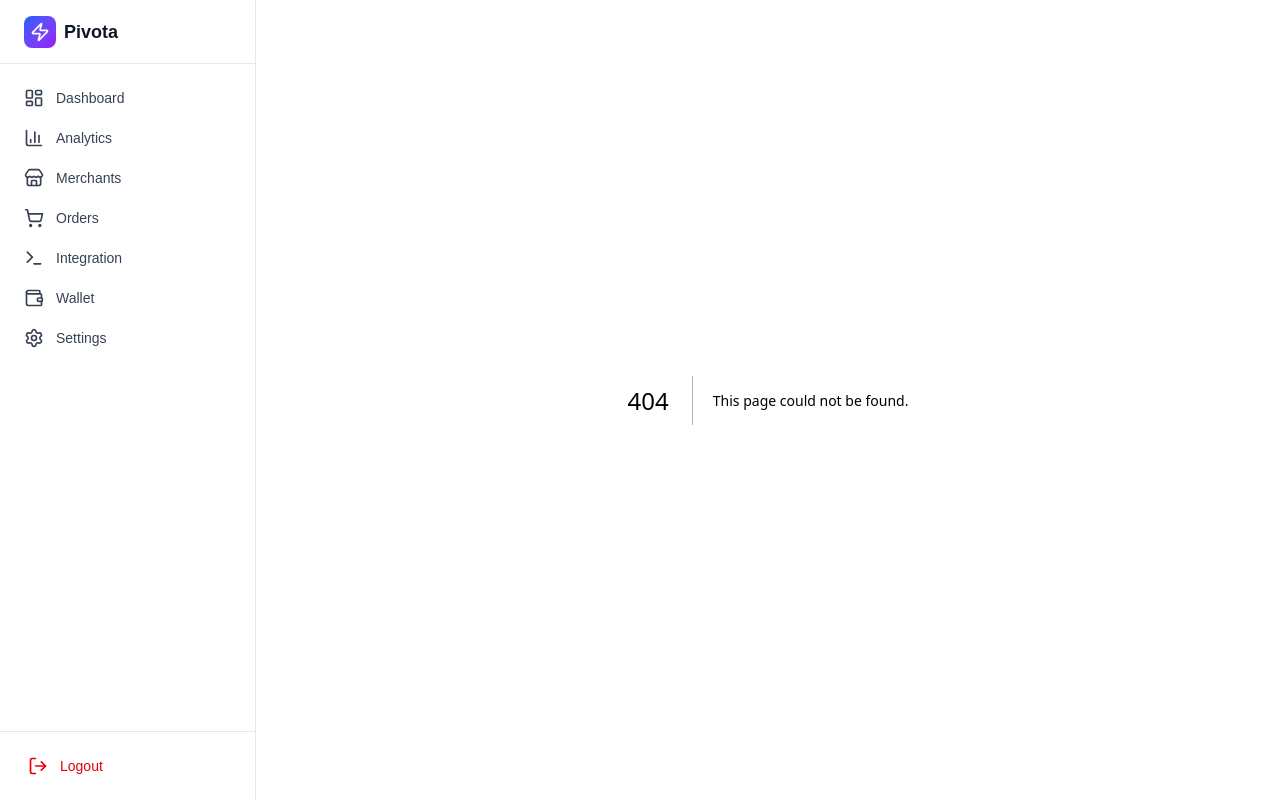
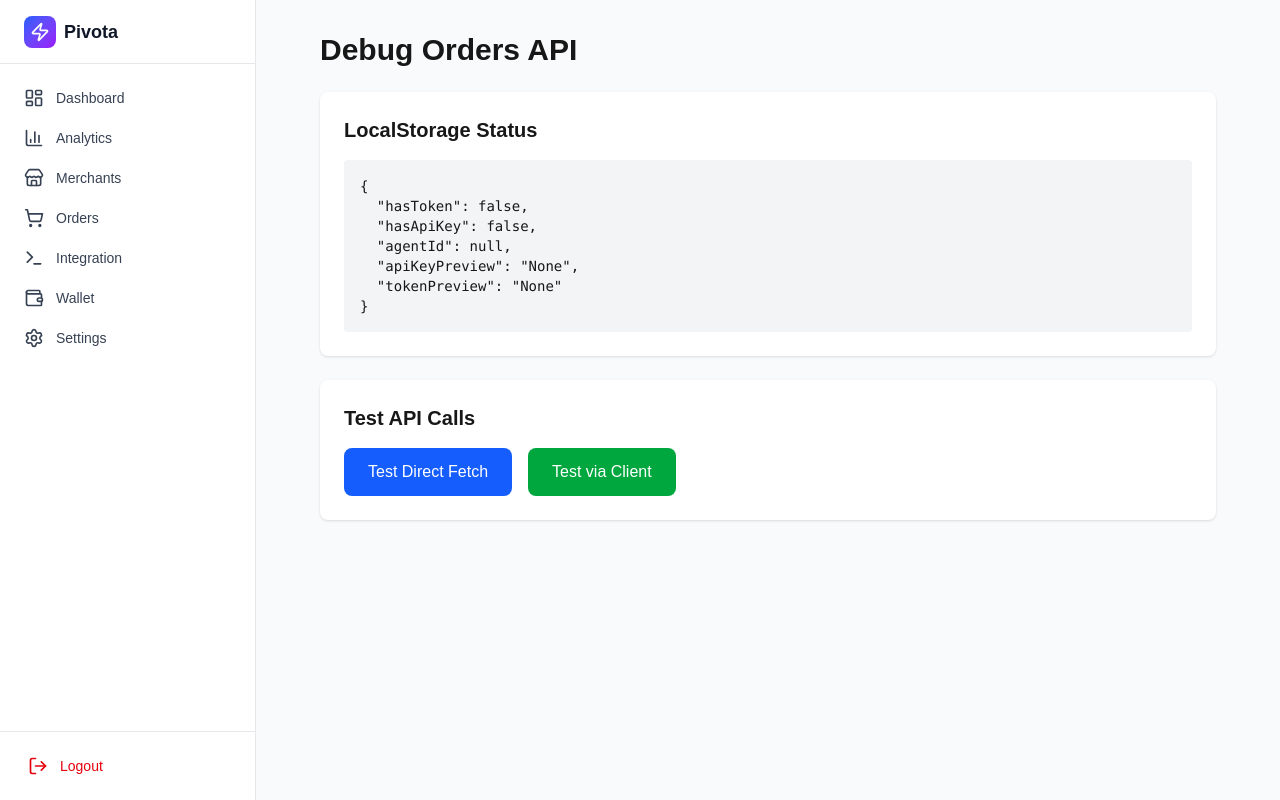
Before and after one commit to pengxu9-rgb/pivota-agents-portal, a Next.js app: page /debug-orders in a window 1280 px wide. Before the commit this address had no page. Built offline with nearby package versions, Linux system fonts and the light colour scheme.

Commit message:
debug: add debug page for orders API testing

```diff
--- /dev/null
+++ b/app/debug-orders/page.tsx
@@ -0,0 +1,129 @@
+'use client';
+
+import { useState, useEffect } from 'react';
+import { agentApi } from '@/lib/api-client';
+
+export default function DebugOrdersPage() {
+  const [debug, setDebug] = useState<any>({});
+  const [orders, setOrders] = useState<any[]>([]);
+  const [error, setError] = useState<string>('');
+  const [loading, setLoading] = useState(false);
+
+  useEffect(() => {
+    // Check localStorage
+    const token = localStorage.getItem('agent_token');
+    const apiKey = localStorage.getItem('agent_api_key');
+    const agentId = localStorage.getItem('agent_id');
+
+    setDebug({
+      hasToken: !!token,
+      hasApiKey: !!apiKey,
+      agentId,
+      apiKeyPreview: apiKey ? `${apiKey.substring(0, 20)}...` : 'None',
+      tokenPreview: token ? `${token.substring(0, 30)}...` : 'None'
+    });
+  }, []);
+
+  const testDirectCall = async () => {
+    setLoading(true);
+    setError('');
+    try {
+      const apiKey = localStorage.getItem('agent_api_key');
+      const response = await fetch('https://web-production-fedb.up.railway.app/agent/v1/orders?limit=100', {
+        headers: {
+          'x-api-key': apiKey || ''
+        }
+      });
+
+      const data = await response.json();
+      console.log('Direct API response:', data);
+
+      if (response.ok) {
+        setOrders(data?.orders || data || []);
+      } else {
+        setError(`API Error: ${response.status} - ${JSON.stringify(data)}`);
+      }
+    } catch (err: any) {
+      setError(`Fetch Error: ${err.message}`);
+    } finally {
+      setLoading(false);
+    }
+  };
+
+  const testViaClient = async () => {
+    setLoading(true);
+    setError('');
+    try {
+      const data = await agentApi.getOrders(100);
+      console.log('Client API response:', data);
+      setOrders(Array.isArray(data) ? data : data?.orders || []);
+    } catch (err: any) {
+      setError(`Client Error: ${err.message}`);
+    } finally {
+      setLoading(false);
+    }
+  };
+
+  return (
+    <div className="min-h-screen bg-gray-50 p-8">
+      <div className="max-w-4xl mx-auto space-y-6">
+        <h1 className="text-3xl font-bold">Debug Orders API</h1>
+
+        {/* Debug Info */}
+        <div className="bg-white rounded-lg shadow p-6">
+          <h2 className="text-xl font-semibold mb-4">LocalStorage Status</h2>
+          <pre className="bg-gray-100 p-4 rounded text-sm overflow-x-auto">
+            {JSON.stringify(debug, null, 2)}
+          </pre>
+        </div>
+
+        {/* Test Buttons */}
+        <div className="bg-white rounded-lg shadow p-6">
+          <h2 className="text-xl font-semibold mb-4">Test API Calls</h2>
+          <div className="flex gap-4">
+            <button
+              onClick={testDirectCall}
+              disabled={loading}
+              className="px-6 py-3 bg-blue-600 text-white rounded-lg hover:bg-blue-700 disabled:opacity-50"
+            >
+              Test Direct Fetch
+            </button>
+            <button
+              onClick={testViaClient}
+              disabled={loading}
+              className="px-6 py-3 bg-green-600 text-white rounded-lg hover:bg-green-700 disabled:opacity-50"
+            >
+              Test via Client
+            </button>
+          </div>
+          {loading && <p className="mt-4 text-gray-600">Loading...</p>}
+        </div>
+
+        {/* Error */}
+        {error && (
+          <div className="bg-red-50 border border-red-200 rounded-lg p-6">
+            <h2 className="text-xl font-semibold text-red-800 mb-2">Error</h2>
+            <pre className="text-sm text-red-700 whitespace-pre-wrap">{error}</pre>
+          </div>
+        )}
+
+        {/* Orders */}
+        {orders.length > 0 && (
+          <div className="bg-white rounded-lg shadow p-6">
+            <h2 className="text-xl font-semibold mb-4">Orders ({orders.length})</h2>
+            <div className="space-y-2">
+              {orders.slice(0, 5).map((order, idx) => (
+                <div key={idx} className="border-b pb-2">
+                  <p className="font-mono text-sm">
+                    {order.order_id || order.id} - ${order.total} - {order.status}
+                  </p>
+                </div>
+              ))}
+              {orders.length > 5 && <p className="text-gray-500">... and {orders.length - 5} more</p>}
+            </div>
+          </div>
+        )}
+      </div>
+    </div>
+  );
+}
```
